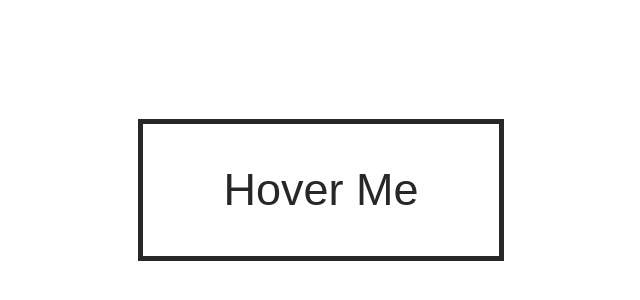
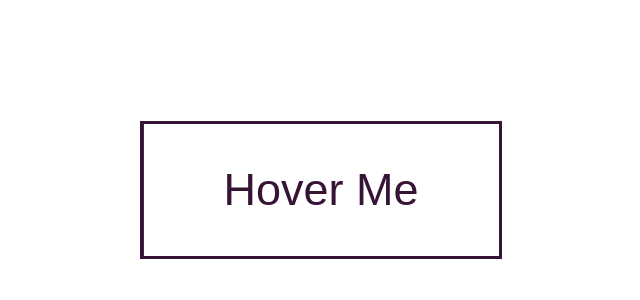
Before and after one commit to vernekarakshata/css-animations, a plain HTML site: page button/02/index.html in a window 1280 px wide. Shown: the part 218-518 px from the top of the page, without its empty margins (319-959 px from the left). Drawn offline with Linux system fonts and the light colour scheme.

Commit message:
added btn example

```diff
--- a/button/2/style.css
+++ b/button/02/style.css
@@ -7,29 +7,33 @@ body {
 
 a {
   text-decoration: none;
-  color: #272727;
+  color: #351435;
   font-family: sans-serif;
   font-size: 45px;
-  border: 5px solid #272727;
+  border: 3px solid #351435;
   padding: 40px 80px;
   position: relative;
-  /* overflow: hidden; */
+  transition: all 1s;
+  overflow: hidden;
 }
 
 a::before {
-  /* content: '';
+  content: '';
   position: absolute;
   top: 0;
   left: 0;
-  background-color: yellow;
+  background-color: #351435;
   height: 100%;
   width: 100%;
   z-index: -1;
-  transform-origin: bottom left;
-  transform: rotate(-90deg);
-  transition: transform 1s; */
+  transform: translateX(-100%);
+  transition: all 1s;
 }
 
 a:hover::before {
-  /* transform: rotate(0deg); */
+  transform: translateX(0);
 }
+
+a:hover {
+  color: white;
+}
--- /dev/null
+++ b/button/03/style.css
@@ -0,0 +1,63 @@
+body {
+  height: 100vh;
+  display: flex;
+  justify-content: center;
+  align-items: center;
+}
+
+a {
+  text-decoration: none;
+  color: #262626;
+  font-family: sans-serif;
+  letter-spacing: 2px;
+  font-size: 45px;
+  border: 5px solid #262626;
+  padding: 40px 80px;
+  position: relative;
+  transition: 1s;
+  /* overflow: hidden; */
+}
+
+a::before {
+  content: '';
+  position: absolute;
+  top: 0;
+  left: 0;
+  background-color: #262626;
+  height: 100%;
+  width: 100%;
+  transition: 1s;
+  transform: rotateX(90deg);
+  z-index: -1;
+
+  /*  */
+  /* transform: translateX(-100%); */
+}
+
+a::after {
+  content: '';
+  position: absolute;
+  top: 0;
+  left: 0;
+  background-color: #262626;
+  height: 100%;
+  width: 100%;
+  transition: 1s;
+  transform: rotateY(90deg);
+  z-index: -1;
+
+  /*  */
+  /* transform: translateX(-100%); */
+}
+
+a:hover::before {
+  transform: rotateX(0deg);
+}
+
+a:hover::after {
+  transform: rotateY(0deg);
+}
+
+a:hover {
+  color: white;
+}
```
Also changed, not shown: button/01/index.html (renamed from button/1/index.html, +0 -2 lines), button/02/index.html (renamed from button/2/index.html, +0 -2 lines), button/03/index.html (added, +13 -0 lines), button/01/style.css (renamed from button/1/style.css), button/gif/01.gif (renamed from button/gif/1.gif), button/gif/02.gif (added), button/gif/03.gif (added), 1 other file.
